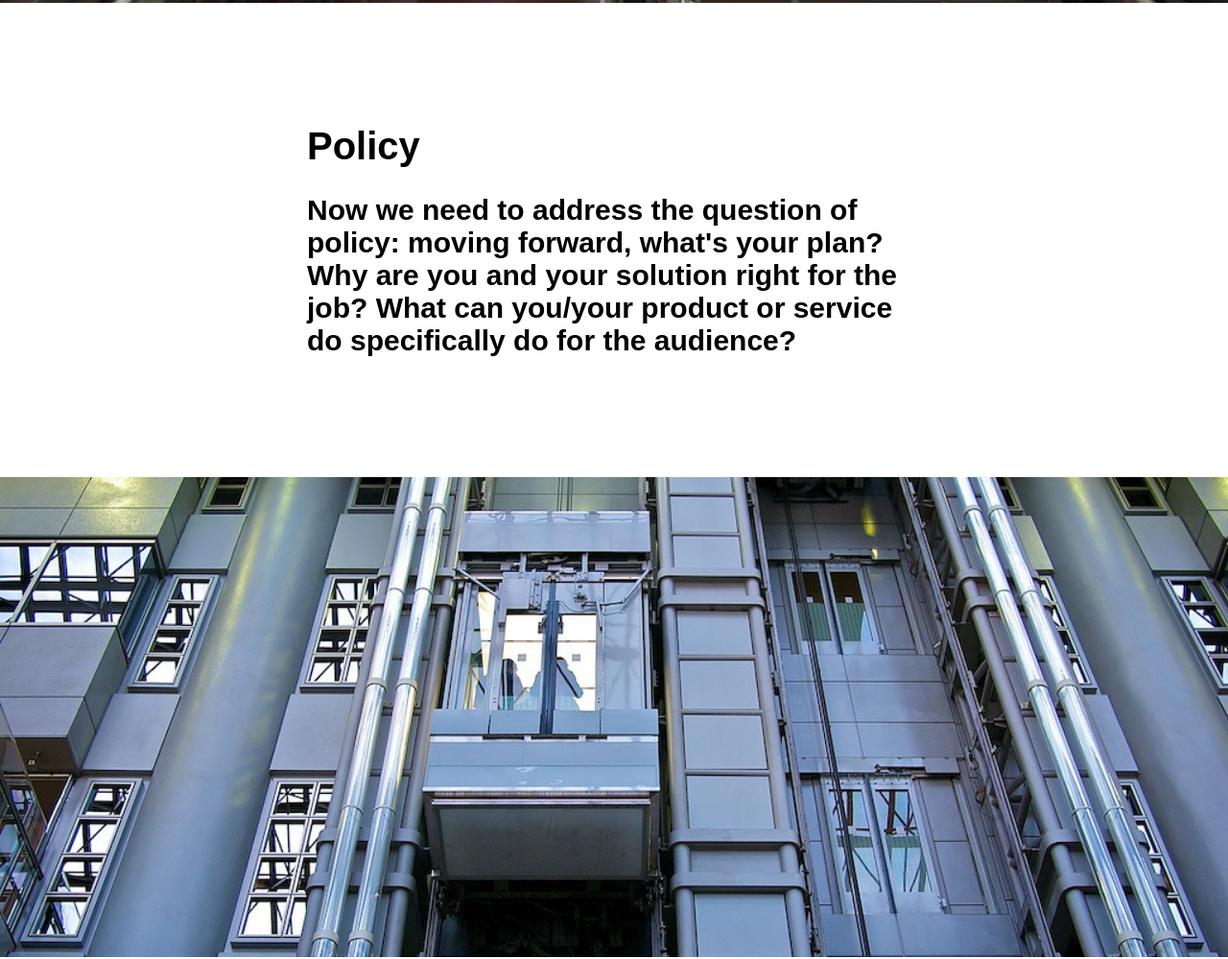
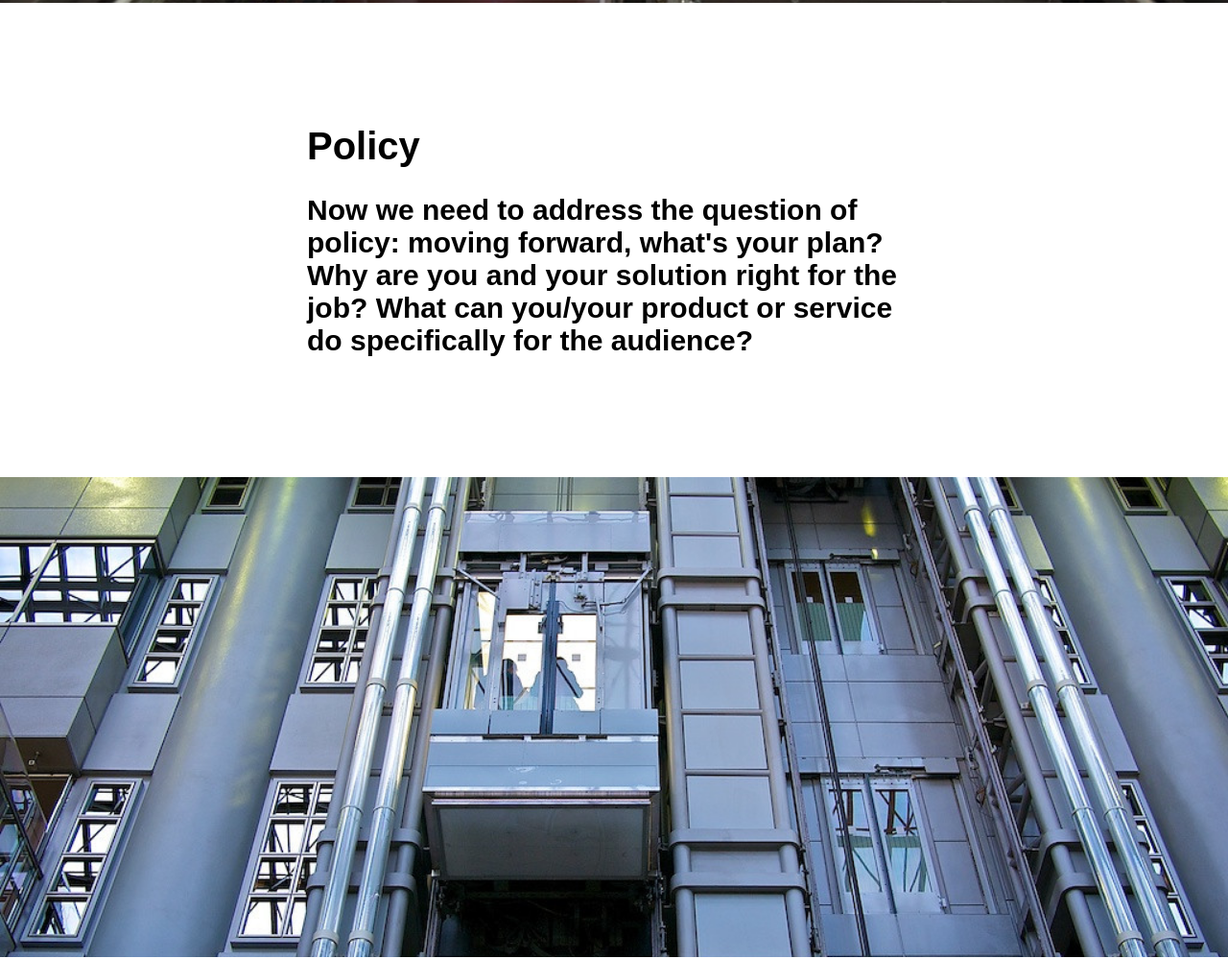
Before and after one commit to Open-Fuego/elevator-pitch-generator, a plain HTML site: page index.html in a window 1280 px wide. Shown: the part 4040-5039 px from the top of the page at 96% size. Drawn offline with Linux system fonts and the light colour scheme.

Commit message:
Add files via upload

```diff
--- a/index.html
+++ b/index.html
@@ -92,7 +92,7 @@ BTW. You can leave these faded comments be, or delete them. They are but road si
 <div class="par-centertext">
   <h1>Policy</h1>
 
-    <h2>Now we need to address the question of policy: moving forward, what's your plan? Why are you and your solution right for the job? What can you/your product or service do specifically do for the audience?</h2>
+    <h2>Now we need to address the question of policy: moving forward, what's your plan? Why are you and your solution right for the job? What can you/your product or service do specifically for the audience?</h2>
     </div>
 
 
```
